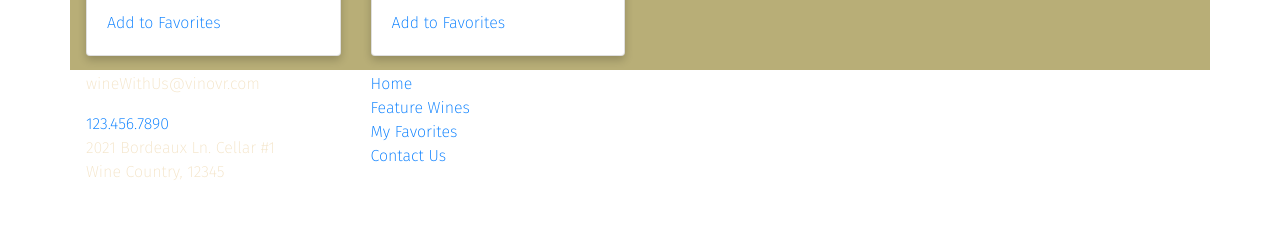
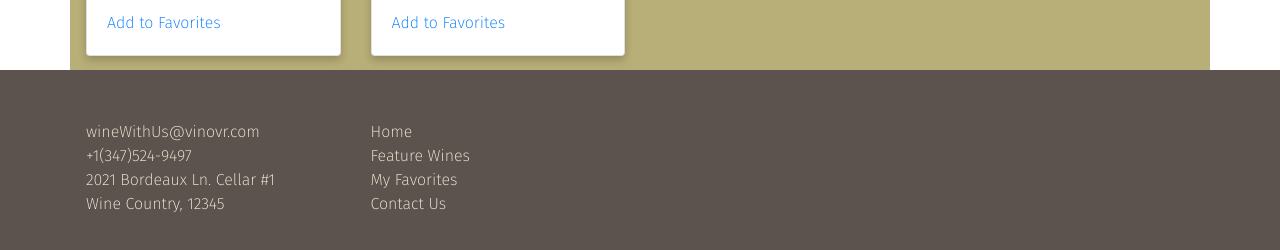
Before and after one commit to raposogiselle/React-vinoVR, a React (Create React App) app in the folder vino-vr/client/: page /myfavorite in a window 1280 px wide. Shown: the part 1337-1587 px from the top of the page. Before the commit the page ends 1539 px from the top, so only its background shows below. Built offline with nearby package versions, Linux system fonts and the light colour scheme; the HTML template or start-up script is replaced by a standard one.

Commit message:
changed the gitignore file to ignore all node modules

```diff
--- a/vino-vr/client/src/App.css
+++ b/vino-vr/client/src/App.css
@@ -55,3 +55,27 @@ body {
     color: var(--vinoChardonay);
     margin: 2rem;
 }
+
+
+
+/* -----------Footer-------------- */
+.footer {
+    background-color: var(--vinoBordeaux);
+    opacity: 0.7;
+    color: var(--vinoChardonay);
+    padding: 3rem;
+}
+
+.footer a {
+    text-decoration: none;
+    color: var(--vinoChardonay);
+}
+
+/* .footer a:hover {
+    text-decoration: none;
+    color: var(--vinoChardonay);
+} */
+
+.footer p {
+    margin-bottom: 0;
+}
--- a/vino-vr/client/src/components/Footer.js
+++ b/vino-vr/client/src/components/Footer.js
@@ -10,7 +10,7 @@ function Footer() {
               <p>wineWithUs@vinovr.com</p>
             </div>
             <div className="d-flex">
-              <a href="tel:123.456.7890">123.456.7890</a>
+              <a href="tel:123.456.7890">+1(347)524-9497</a>
             </div>
             <div className="d-flex">
               <p>2021 Bordeaux Ln. Cellar #1 <br></br>
@@ -28,7 +28,6 @@ function Footer() {
                 <br />
                 <a className="footer-nav">Contact Us</a>
               </div>
-
             </div>
           </div>
         </div>
```
Also changed, not shown: 1 other file (tests, documents, lock files or other folders).
